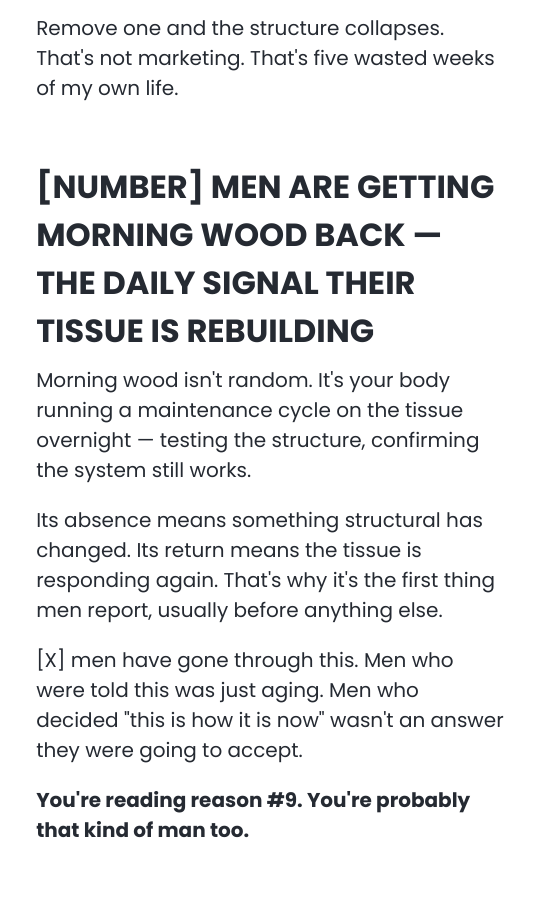
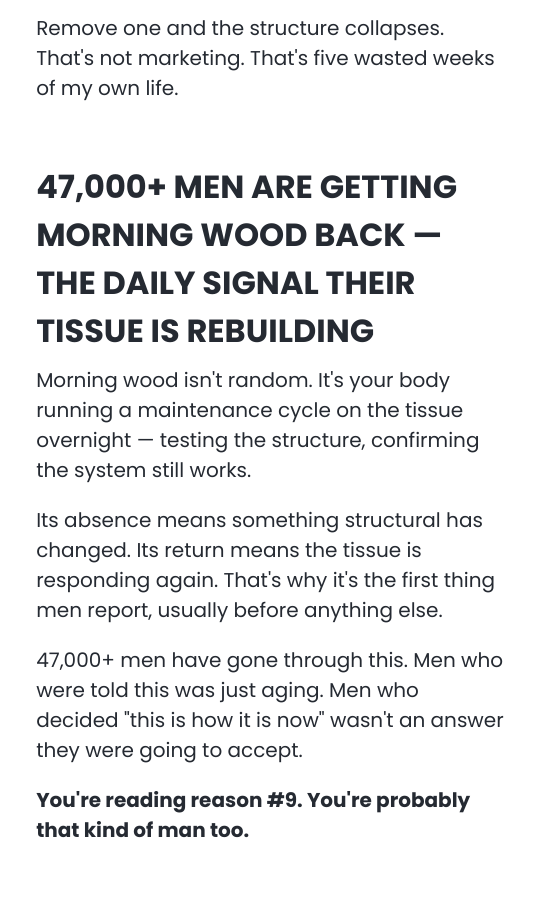
Before and after one commit to gabrielaurellio/horsejello-adv, a plain HTML site: page index.html in a window 1280 px wide. Shown: the part 7912-8814 px from the top of the page, 629-1164 px from the left. Drawn offline with Linux system fonts and the light colour scheme.

Commit message:
fill in 47,000+ customer count in reason 9

```diff
--- a/index.html
+++ b/index.html
@@ -713,10 +713,10 @@ src="https://www.facebook.com/tr?id=2929169767439415&ev=PageView&noscript=1"
     <div class="imgslot">
       <img src="images/reason-09.png" alt="Empty bed with morning light" width="728" height="758" loading="lazy">
     </div>
-    <h2><span class="num">REASON 09</span>[NUMBER] Men Are Getting Morning Wood Back — The Daily Signal Their Tissue Is Rebuilding</h2>
+    <h2><span class="num">REASON 09</span>47,000+ Men Are Getting Morning Wood Back — The Daily Signal Their Tissue Is Rebuilding</h2>
     <p>Morning wood isn't random. It's your body running a maintenance cycle on the tissue overnight — testing the structure, confirming the system still works.</p>
     <p>Its absence means something structural has changed. Its return means the tissue is responding again. That's why it's the first thing men report, usually before anything else.</p>
-    <p>[X] men have gone through this. Men who were told this was just aging. Men who decided "this is how it is now" wasn't an answer they were going to accept.</p>
+    <p>47,000+ men have gone through this. Men who were told this was just aging. Men who decided "this is how it is now" wasn't an answer they were going to accept.</p>
     <p><span class="pop">You're reading reason #9. You're probably that kind of man too.</span></p>
   </section>
 
```
